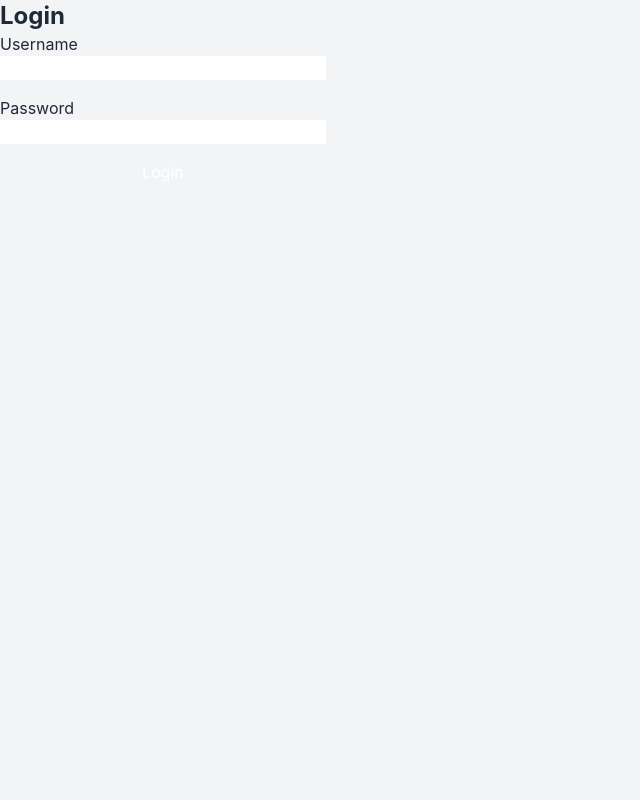
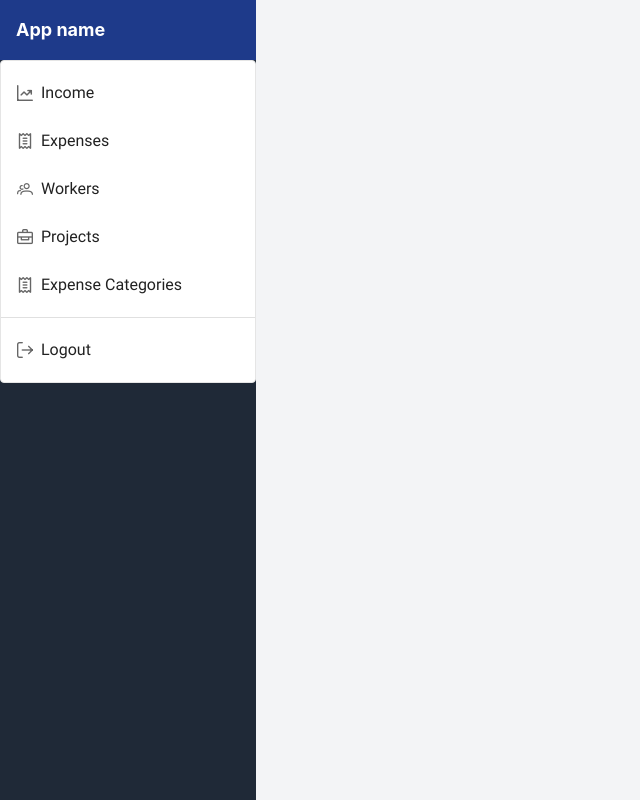
Before and after one commit to saidakbar99/dashboard-fe, a React (Vite) app: page / in a window 1280 px wide. Before the commit this address led to /login. Shown: the whole page, without its empty margins (0-640 px from the left). Built offline with nearby package versions, Linux system fonts and the light colour scheme.

Commit message:
turned off auth

```diff
--- a/src/App.jsx
+++ b/src/App.jsx
@@ -16,9 +16,9 @@ const token = localStorage.getItem('access_token');
 const client = new ApolloClient({
   uri: 'http://localhost:3000/graphql',
   cache: new InMemoryCache(),
-  headers: {
-    Authorization: `Bearer ${token}`,
-  },
+  // headers: {
+  //   Authorization: `Bearer ${token}`,
+  // },
 });
 
 function App() {
@@ -33,7 +33,7 @@ function App() {
           <Route
             path="/*"
             element={
-              <ProtectedRoute>
+              // <ProtectedRoute>
                 <Layout>
                   <Routes>
                     <Route path="/incomes" element={<IncomesPage />} />
@@ -43,10 +43,10 @@ function App() {
                     <Route path="/expense-categories" element={<ExpenseCategoriesPage />} />
                   </Routes>
                 </Layout>
-              </ProtectedRoute>
+              // </ProtectedRoute>
             }
           />
-          <Route path="/login" element={<LoginPage />} />
+          {/* <Route path="/login" element={<LoginPage />} /> */}
         </Routes>
         <ToastContainer />
       </Router>
```
